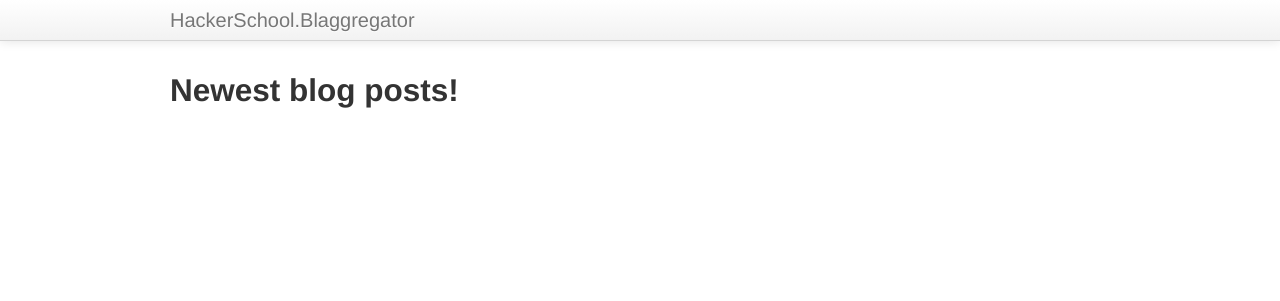
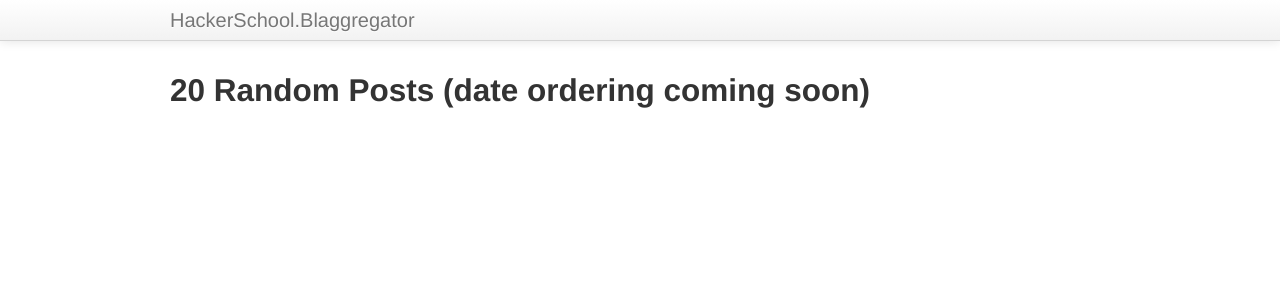
Before and after one commit to recursecenter/blaggregator, a Django app: page /new/ in a window 1280 px wide. Shown: the top 301 px of the page. Run offline with Django 3.2, Linux system fonts and the light colour scheme; the visitor is signed in with stand-in values (Sample User, id 1); data that the repository does not hold is empty; parts of the project's set-up code (start-up, migrations or seed data) failed here and were passed over.

Commit message:
Pull 20 random posts

```diff
--- a/home/templates/home/new.html
+++ b/home/templates/home/new.html
@@ -5,7 +5,7 @@
 {% block firstName %}{{ user.first_name }}{% endblock %}
 
 {% block title %}
-    Newest blog posts!
+    20 Random Posts (date ordering coming soon)
 {% endblock %}
 
 {% block content %}
--- a/home/views.py
+++ b/home/views.py
@@ -141,7 +141,7 @@ def profile(request, user_id):
 @login_required(login_url='/log_in')
 def new(request):
 
-    postList = list(Post.objects.all().order_by('date_updated').reverse())
+    postList = list(Post.objects.order_by('?')[:20])
 
     for post in postList:
         user = User.objects.get(blog__id__exact=post.blog_id)
```
